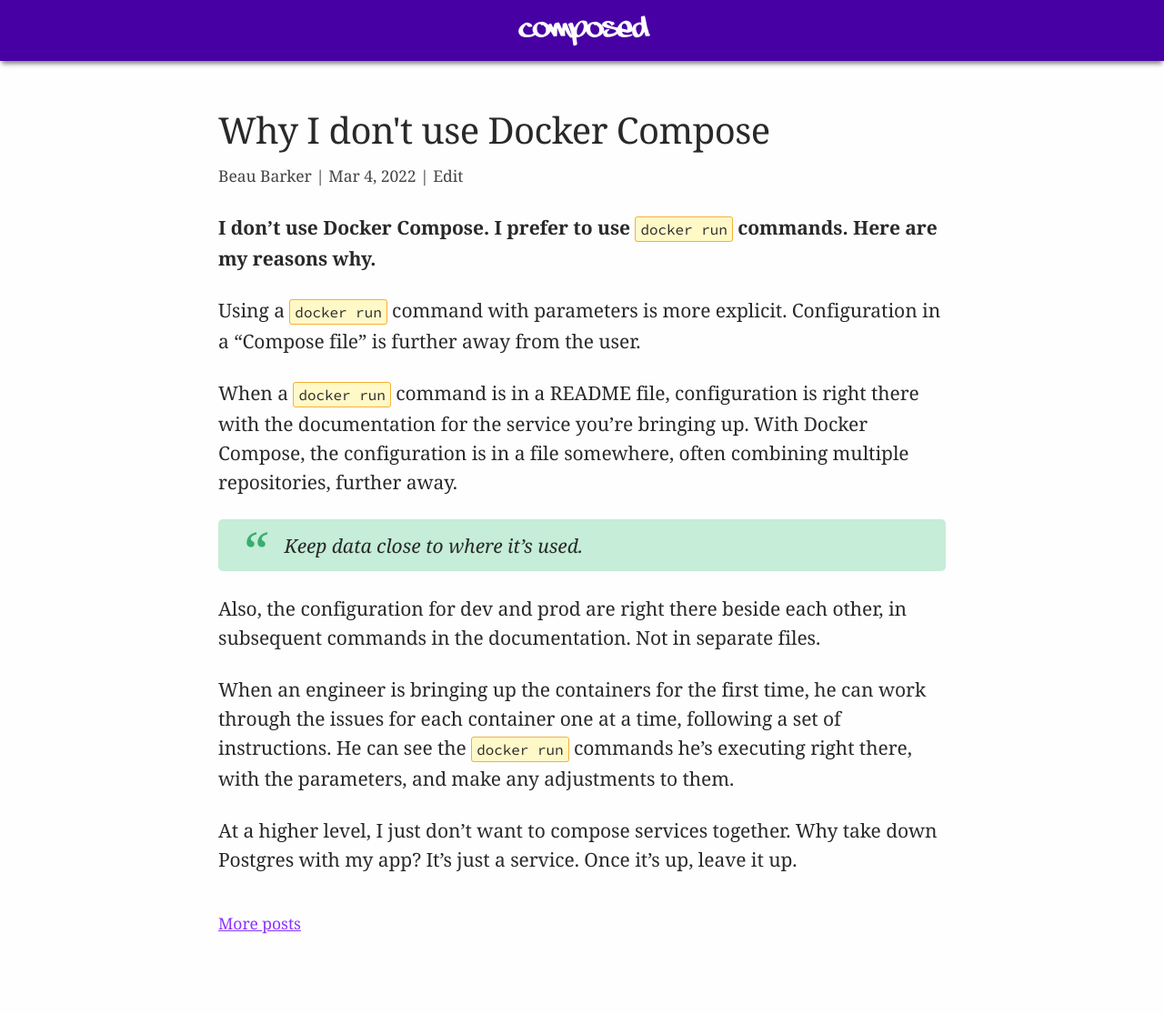
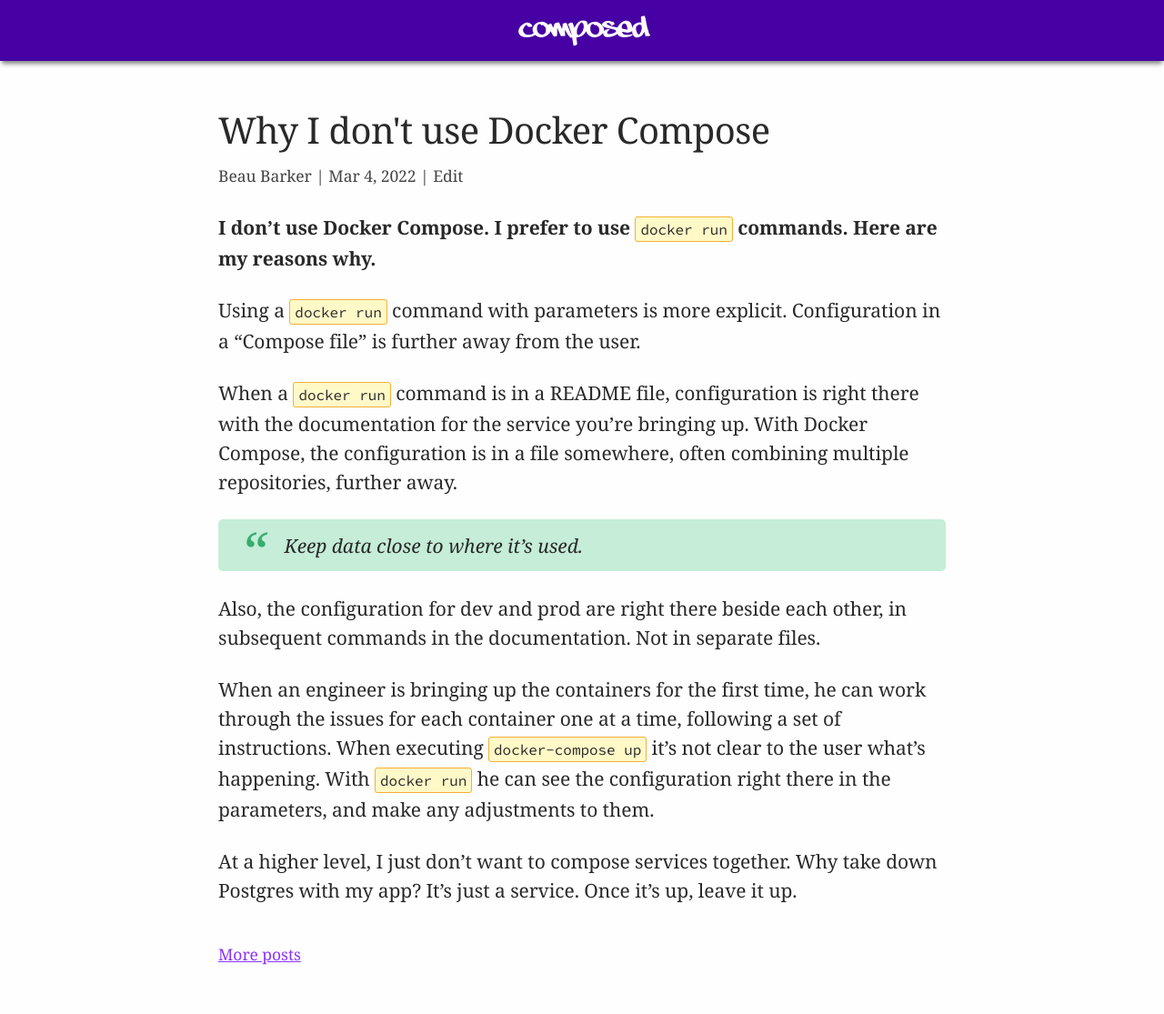
Before and after one commit to explodinglabs/explodinglabs.github.io, a Jekyll site: the page built from docs/_posts/2022-03-04-docker-compose.markdown, in a window 1280 px wide. Shown: the whole page at 91% size. Built offline with Jekyll 4.4.1, drawn with Linux system fonts in a browser that asks for light colours; before the commit the page ends 1081 px from its top, so only the background shows below that.

Commit message:
Adjust docker-compose post

```diff
--- a/docs/_posts/2022-03-04-docker-compose.markdown
+++ b/docs/_posts/2022-03-04-docker-compose.markdown
@@ -21,8 +21,9 @@
 
 When an engineer is bringing up the containers for the first time, he can work
 through the issues for each container one at a time, following a set of
-instructions. He can see the `docker run` commands he's executing right there,
-with the parameters, and make any adjustments to them.
+instructions. When executing `docker-compose up` it's not clear to the user
+what's happening. With `docker run` he can see the configuration right there in
+the parameters, and make any adjustments to them.
 
 At a higher level, I just don’t want to compose services together. Why take
 down Postgres with my app? It's just a service. Once it's up, leave it up.
--- a/docs/_posts/python/2021-07-01-black-vim.markdown
+++ b/docs/_posts/python/2021-07-01-black-vim.markdown
@@ -1,7 +1,7 @@
 ---
 layout: post
 category: python
-title: How to install Black in Vim 8 and format when saving?
+title: How to install or upgrade Black in Vim 8 and format when saving?
 permalink: /black-vim
 redirect_from:
     - /pylint
```
